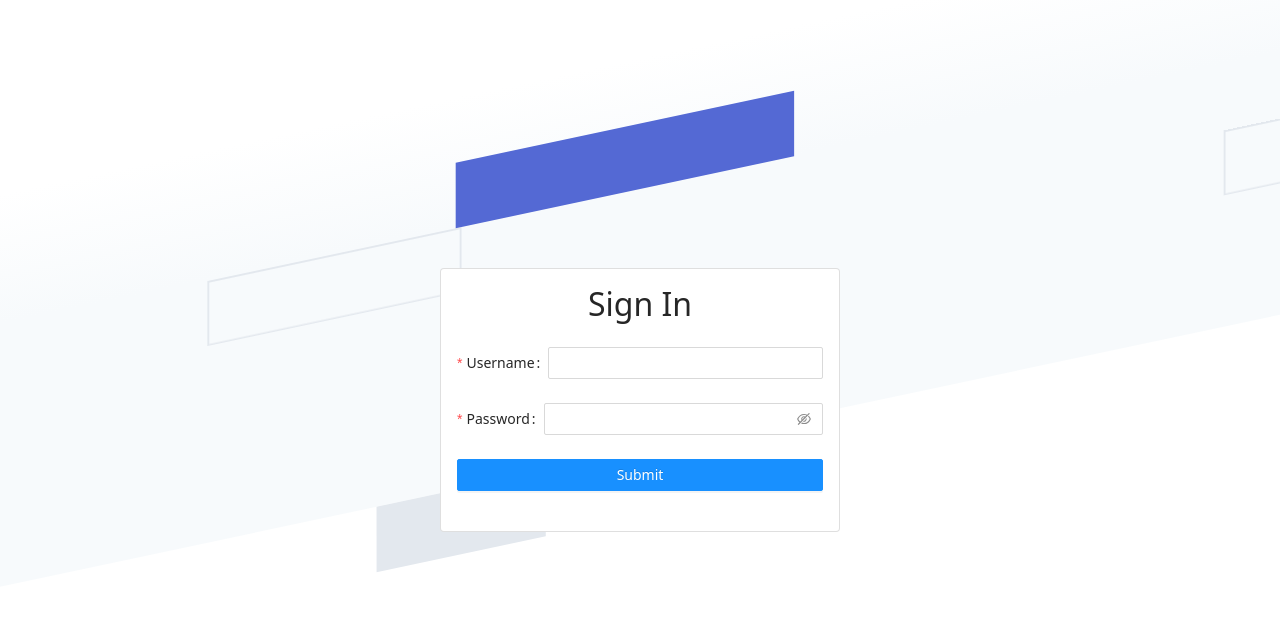
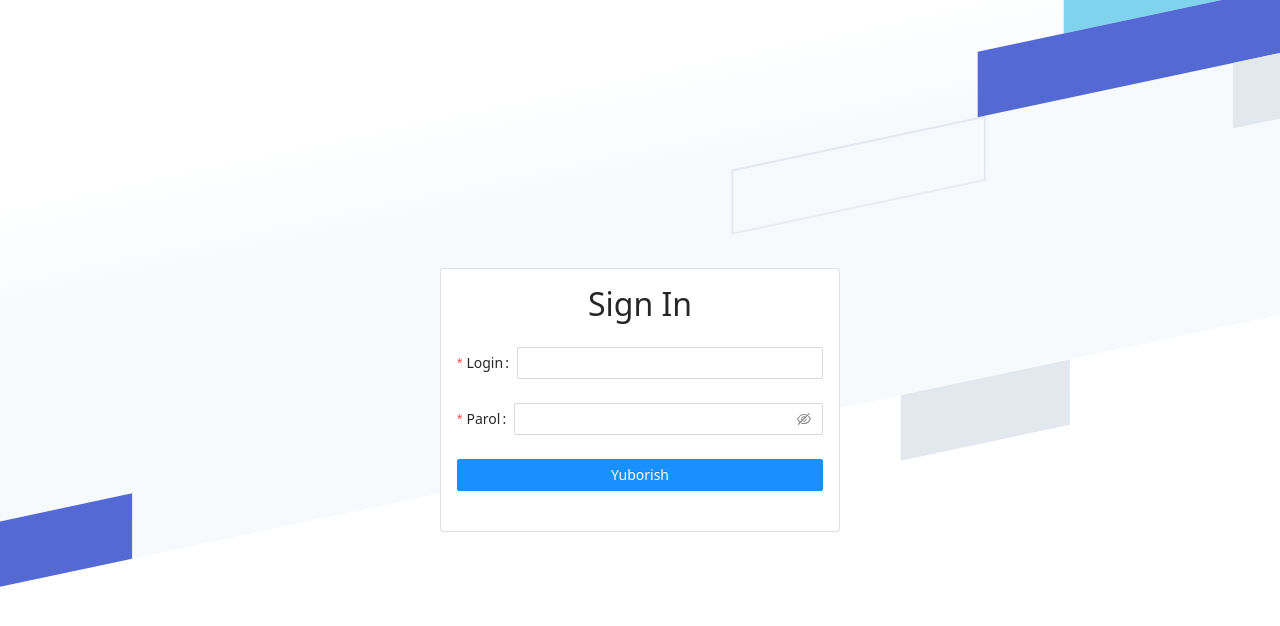
Before and after one commit to Rahmonbek/mahalla_yandex, a React (Create React App) app: page /login in a window 1280 px wide. Shown: the top 626 px of the page. Built offline with nearby package versions, Linux system fonts and the light colour scheme.

Commit message:
dsadas
dasdas

```diff
--- a/src/components/Login.js
+++ b/src/components/Login.js
@@ -1,49 +1,45 @@
 // import axios from 'axios'
 // import { urlGetStudent } from './../contact';
-import React from 'react';
-import { Form, Input, Button } from 'antd';
-import {TOKEN_AUTH, username, password} from './../contact'
-import { useState } from 'react';
-import {Alert} from 'react-bootstrap'
+import React from "react";
+import { Form, Input, Button } from "antd";
+import { TOKEN_AUTH, username, password } from "./../contact";
+import { useState } from "react";
+import { Alert } from "react-bootstrap";
 const Login = () => {
-  const [error,setError] = useState('')
+  const [error, setError] = useState("");
   const onFinish = (values) => {
     //  axios.post(urlGetStudent+'/auth/signin',values).then(res=>{
     //     console.log(res)})
     try {
-              setError('')
-              if(values.username === username && values.password === password){
-                console.log(values)
-                localStorage.setItem(TOKEN_AUTH, 'thisTOKEN')
-                window.location.href='/dashboard'
+      setError("");
+      if (values.username === username && values.password === password) {
+        console.log(values);
+        localStorage.setItem(TOKEN_AUTH, "thisTOKEN");
+        window.location.href = "/dashboard";
+      } else {
+        setError("Failed to sign in");
       }
-              else {
-                  setError('Failed to sign in')
-              }
-          } catch{
-              setError('Failed to sign in')
+    } catch {
+      setError("Failed to sign in");
     }
   };
 
   const onFinishFailed = (errorInfo) => {
-    console.log('Failed:', errorInfo);
+    console.log("Failed:", errorInfo);
   };
   return (
     <div>
       {error && <Alert variant="danger">{error}</Alert>}
-        <Form name="basic"  initialValues={{ remember: true,}}
-            onFinish={onFinish} onFinishFailed={onFinishFailed} >
-        <Form.Item label="Username" name="username"
-                    rules={[{ required: true, message: 'Please input your username!', },]} >
+      <Form name="basic" initialValues={{ remember: true }} onFinish={onFinish} onFinishFailed={onFinishFailed}>
+        <Form.Item label="Login" name="username" rules={[{ required: true, message: "Iltimos loginni kiriting!" }]}>
           <Input />
         </Form.Item>
-        <Form.Item label="Password" name="password"
-            rules={[{ required: true, message: 'Please input your password!', },]}>
+        <Form.Item label="Parol" name="password" rules={[{ required: true, message: "Iltimos parolni kiriting!" }]}>
           <Input.Password />
         </Form.Item>
-        <Form.Item >
+        <Form.Item>
           <Button type="primary" className="w-100" htmlType="submit">
-                Submit
+            Yuborish
           </Button>
         </Form.Item>
       </Form>
```
Also changed, not shown: 1 other file (tests, documents, lock files or other folders). Lines whose indentation alone changed are shown as unchanged.
